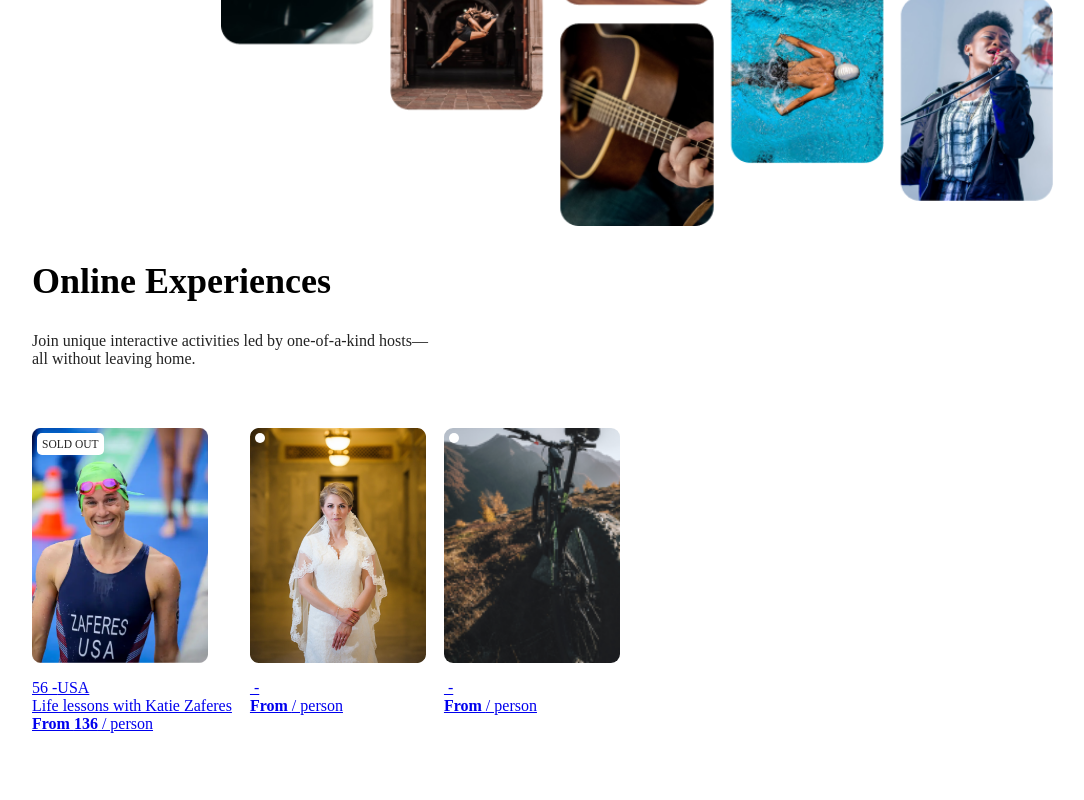
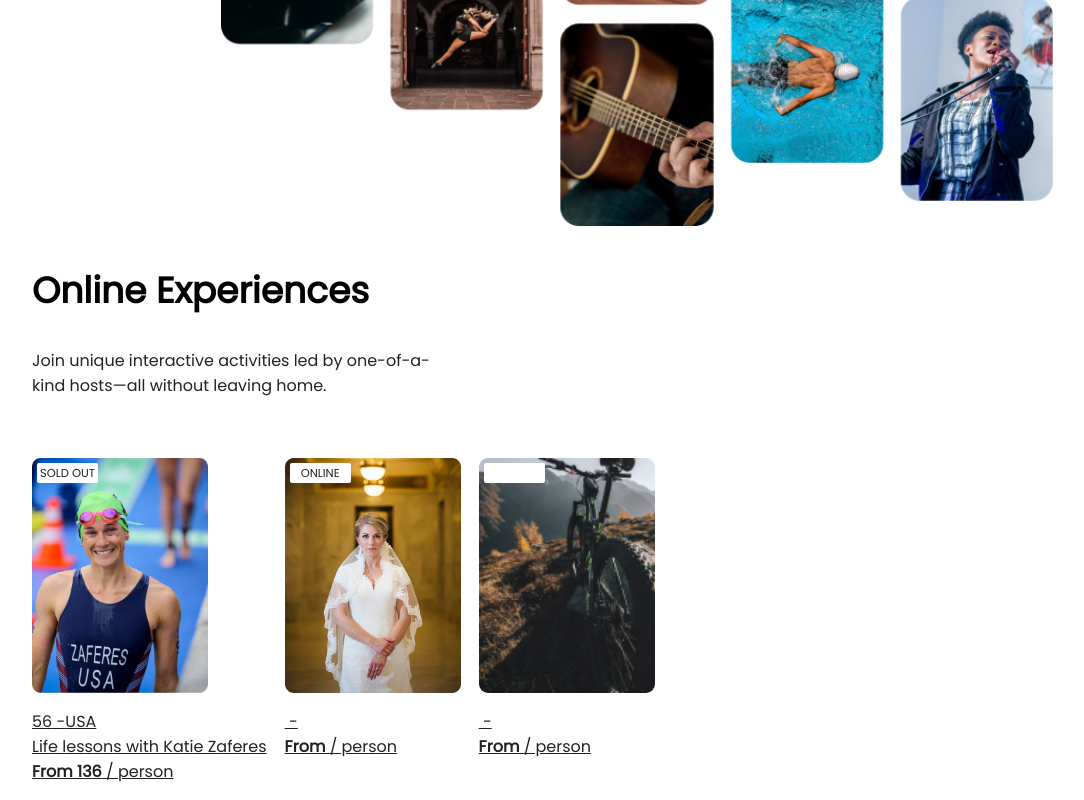
Before and after one commit to newlomar/airbnb-experience-page, a React (Vite) app: page / in a window 1280 px wide. Shown: the part 371-1171 px from the top of the page, without its empty margins (3-1087 px from the left). Before the commit the page ends 1120 px from the top, so only its background shows below. Built offline with nearby package versions, Linux system fonts and the light colour scheme.

Commit message:
card status styling + font

```diff
--- a/index.html
+++ b/index.html
@@ -4,6 +4,12 @@
     <meta charset="UTF-8" />
     <link rel="icon" type="image/svg+xml" href="/vite.svg" />
     <meta name="viewport" content="width=device-width, initial-scale=1.0" />
+    <link rel="preconnect" href="https://fonts.googleapis.com" />
+    <link rel="preconnect" href="https://fonts.gstatic.com" crossorigin />
+    <link
+      href="https://fonts.googleapis.com/css2?family=Poppins&display=swap"
+      rel="stylesheet"
+    />
     <title>Vite + React</title>
   </head>
   <body>
--- a/src/App.css
+++ b/src/App.css
@@ -38,6 +38,14 @@
   color: #000;
 }
 
+.link_card {
+  color: #222222;
+}
+
+.link_card:visited {
+  color: #222222;
+}
+
 .card {
   position: relative;
 }
@@ -46,12 +54,16 @@
   position: absolute;
   top: 5px;
   left: 5px;
+  width: 61px;
+  height: 20px;
+  display: flex;
+  justify-content: center;
+  align-items: center;
   color: #222222;
   font-size: 11.5px;
   text-transform: uppercase;
   background: #fff;
-  padding: 5px;
-  border-radius: 5px;
+  border-radius: 2px;
 }
 
 .card__image {
--- a/src/Card/Card.jsx
+++ b/src/Card/Card.jsx
@@ -8,7 +8,7 @@ export default function Card({
   price,
 }) {
   return (
-    <a href='#'>
+    <a href='#' class='link_card'>
       <section className='card'>
         <div className={'card__image card__image__' + imageName}>
           <div className='card__status'>{status}</div>
--- a/src/Main/Main.jsx
+++ b/src/Main/Main.jsx
@@ -20,7 +20,7 @@ export default function Main() {
           summary='Life lessons with Katie Zaferes'
           price='136'
         />
-        <Card imageName={'bride'} />
+        <Card imageName={'bride'} status={'online'} />
         <Card imageName={'bike'} />
       </section>
     </main>
--- a/src/index.css
+++ b/src/index.css
@@ -7,4 +7,5 @@ body {
   padding: 0;
   margin: 0;
   color: #222222;
+  font-family: 'Poppins', sans-serif;
 }
```
